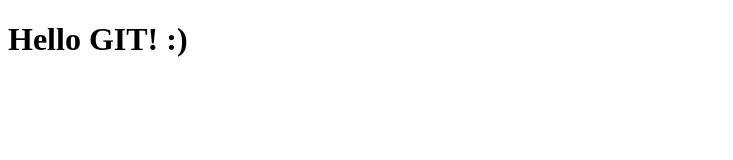
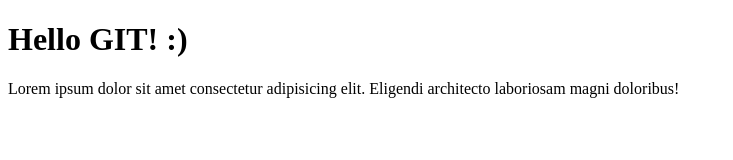
Before and after one commit to pstelm/git-course-4, a plain HTML site: page index.html in a window 1280 px wide. Shown: the whole page, without its empty margins (0-733 px from the left). Drawn offline with Linux system fonts and the light colour scheme.

Commit message:
added paragraph

```diff
--- a/index.html
+++ b/index.html
@@ -8,5 +8,9 @@
 	</head>
 	<body>
 		<h1>Hello GIT! :)</h1>
+		<p>
+			Lorem ipsum dolor sit amet consectetur adipisicing elit. Eligendi architecto laboriosam magni
+			doloribus!
+		</p>
 	</body>
 </html>
```
